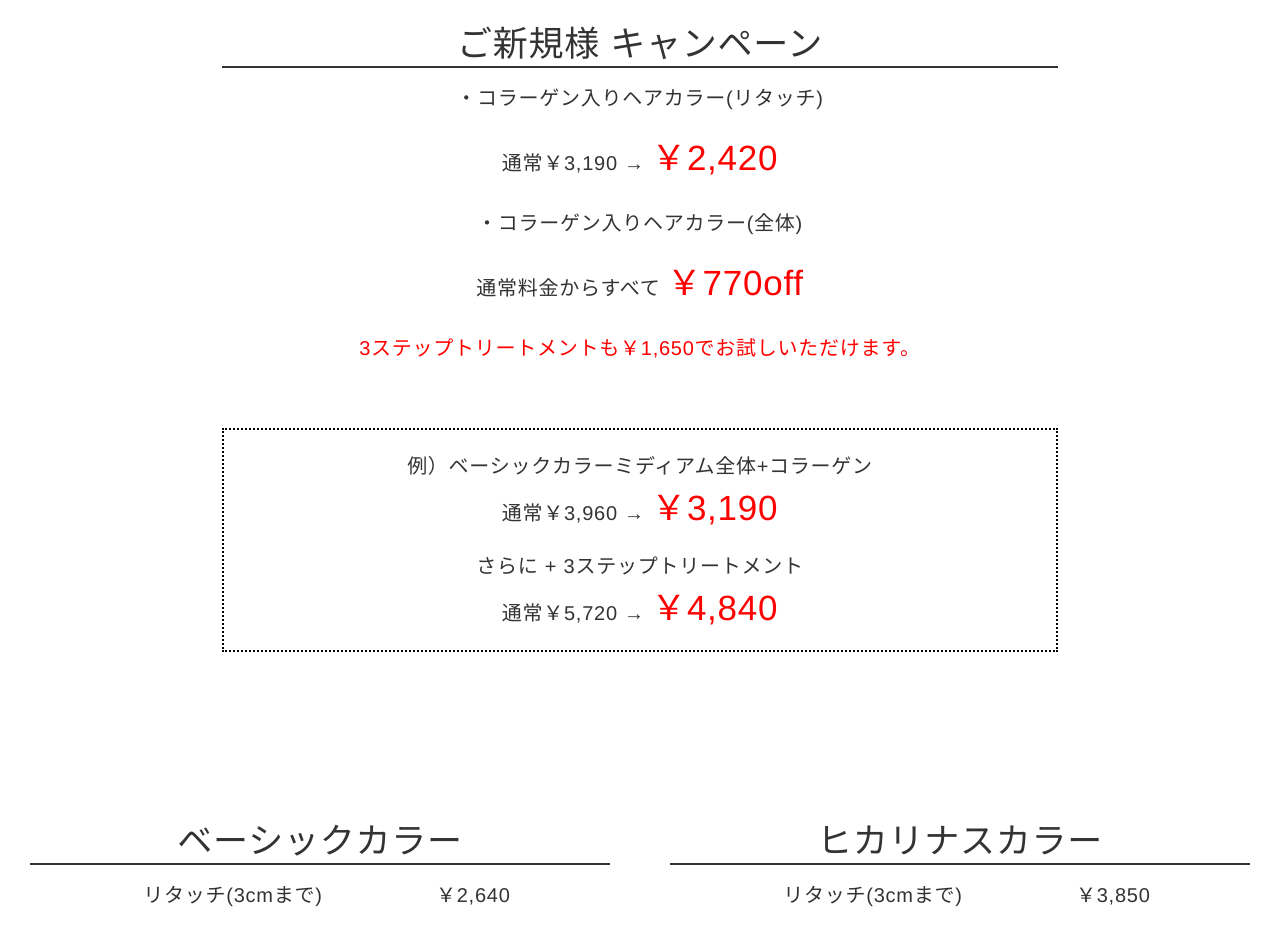
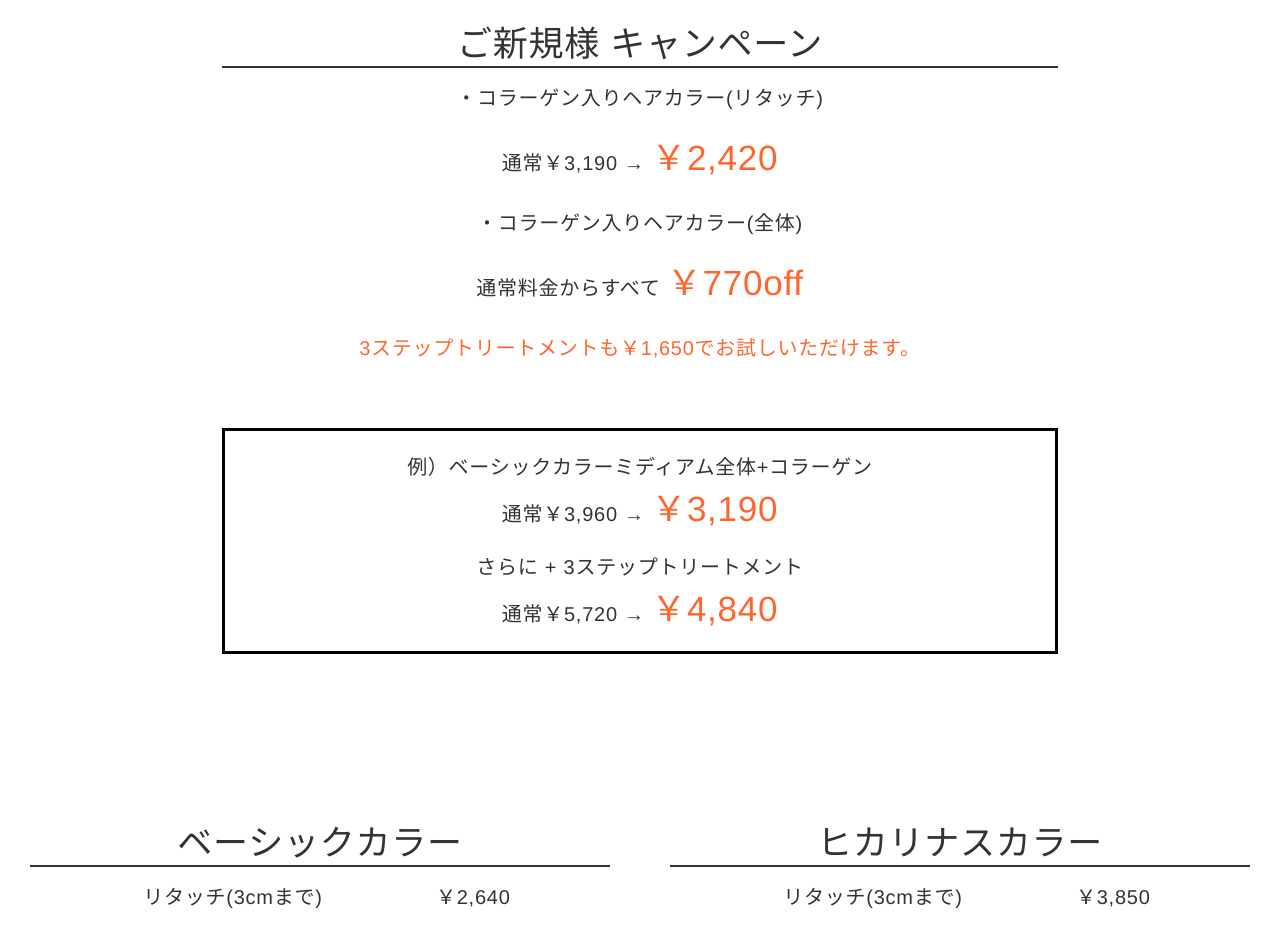
Before and after one commit to axz369/polite_repository, a plain HTML site: page index.html in a window 1280 px wide. Shown: the part 1480-2418 px from the top of the page. Drawn offline with Linux system fonts and the light colour scheme.

Commit message:
[edit]文字の色を赤からオレンジに、点線を太い実線に

```diff
--- a/index.html
+++ b/index.html
@@ -72,7 +72,7 @@
               <p class="menu-price">・コラーゲン入りヘアカラー(全体)
                 <br>
                 通常料金からすべて <nobr class="menu_new_price">￥770off</nobr></p>
-                <p class="menu-price" style="color: red;">3ステップトリートメントも￥1,650でお試しいただけます。</p>
+                <p class="menu-price" style="color: rgb(255, 102, 47);">3ステップトリートメントも￥1,650でお試しいただけます。</p>
             </div>
             <div class="new-price-example">
               <div class="new-price-example-item1">
--- a/style.css
+++ b/style.css
@@ -227,7 +227,7 @@ img {
 
 .new-price-example{
   margin-top: 50px;
-  border: 2px dotted black;
+  border: 3px solid black;
   font-size: 20px;
   padding: 20px;
 }
@@ -269,7 +269,7 @@ img {
   text-align: center;
 }
 .menu_new_price{
-  color: red;
+  color: rgb(255, 102, 47);;
 }
 
 .menu_new{
```
